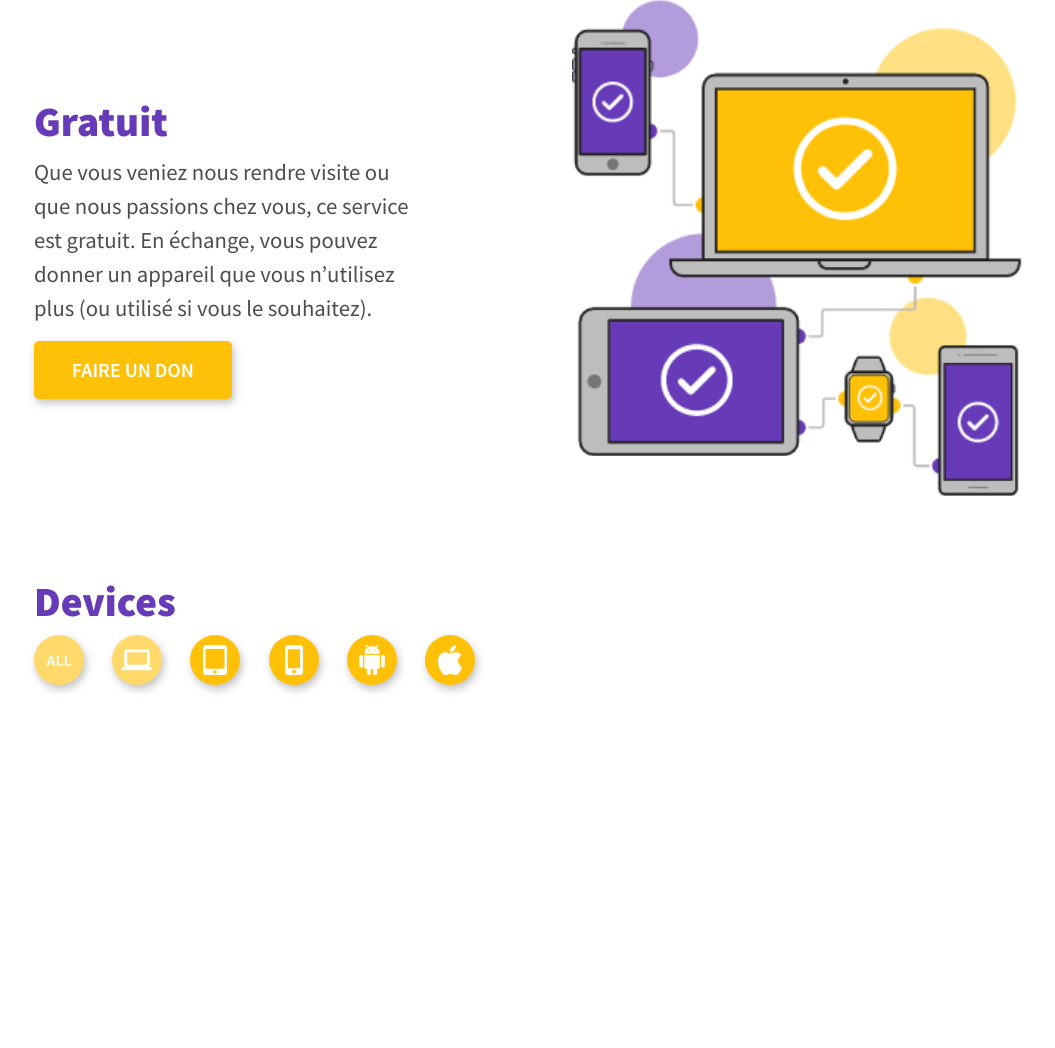
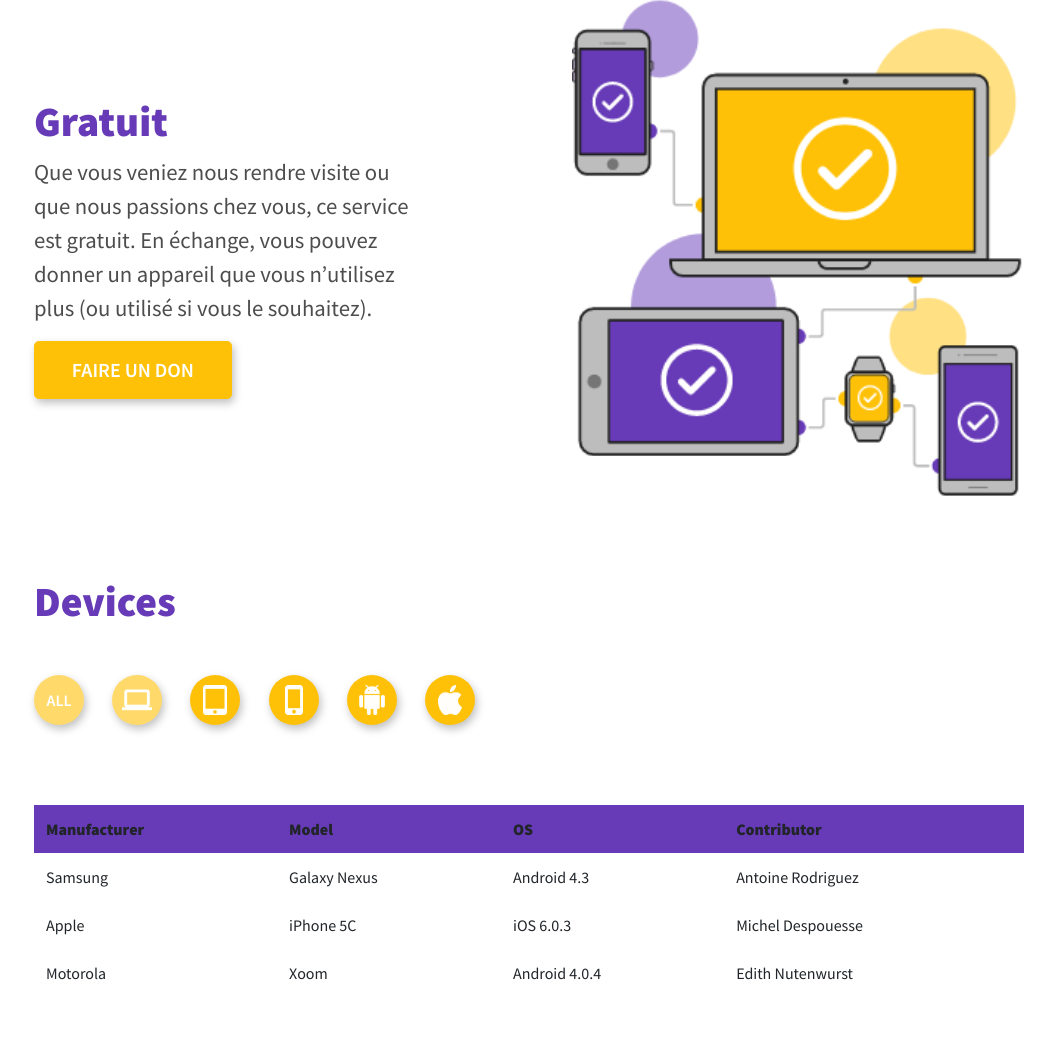
Before and after one commit to erwannjault/B2-interface-design-bootstrap-2020, a plain HTML site: page index.html in a window 1280 px wide. Shown: the part 2505-3553 px from the top of the page, without its empty margins (111-1166 px from the left). Before the commit the page ends 3238 px from the top, so only its background shows below. Drawn offline with nearby package versions, Linux system fonts and the light colour scheme.

Commit message:
Added Table

```diff
--- a/css/master.css
+++ b/css/master.css
@@ -124,6 +124,14 @@ align-items: center;
   width: 60%;
 }
 
+table {border-collapse: separate;
+border-spacing: 0;}
+
+thead tr {
+  background-color:#673AB7;
+  border-radius: 5px 0;
+}
+
 @media (min-width: 1200px) {
     .container{
         max-width: 1020px;
--- a/index.html
+++ b/index.html
@@ -6,7 +6,7 @@
 	<link rel="stylesheet" type="text/css" href="css/bootstrap.css">
 	<link rel="stylesheet" type="text/css" href="css/master.css">
 </head>
-<body /*style="background-image: url('img/int/maquette.png'); background-size: contain; height: 7400px;">
+<body /*style="background-image: url('img/int/maquette.png'); background-size: contain; height: 7400px;"*/>
 
 
 
@@ -109,9 +109,11 @@
     </div>
   </div>
 
+  <!--DEBUT TABLEAU-->
+
     <div class="row align-items-center mb-5 mt-5">
     <div class="col-sm-12">
-      <h2 class="text-primary" id="deux">Devices</h2>
+      <h2 class="text-primary mb-5" id="deux">Devices</h2>
 
       <a class="devices" href="#"><div class="circle-w btn-primary btn-all">All</div></a>
       <a href="#"><div class="circle-w btn-primary"><img src="img/int/img-06.png">
@@ -120,6 +122,37 @@
       <a class="devices" href="#"><div class="circle btn-primary"><img src="img/int/img-08.png"></div></a>
       <a class="devices" href="#"><div class="circle btn-primary"><img src="img/int/img-09.png"></div></a>
       <a class="devices" href="#"><div class="circle btn-primary"><img src="img/int/img-10.png"></div></a>
+
+      <table class="table table-borderless mt-5 mb-5">
+  <thead>
+    <tr>
+      <th scope="col">Manufacturer</th>
+      <th scope="col">Model</th>
+      <th scope="col">OS</th>
+      <th scope="col">Contributor</th>
+    </tr>
+  </thead>
+  <tbody>
+    <tr>
+      <td>Samsung</td>
+      <td>Galaxy Nexus</td>
+      <td class="os">Android 4.3</td>
+      <td class="contributor">Antoine Rodriguez</td>
+    </tr>
+    <tr>
+      <td>Apple</td>
+      <td>iPhone 5C</td>
+      <td class="os">iOS 6.0.3</td>
+      <td class="contributor">Michel Despouesse</td>
+    </tr>
+    <tr>
+      <td>Motorola</td>
+      <td>Xoom</td>
+      <td class="os">Android 4.0.4</td>
+      <td class="contributor">Edith Nutenwurst</td>
+    </tr>
+  </tbody>
+</table>
 
 
     </div>
```
